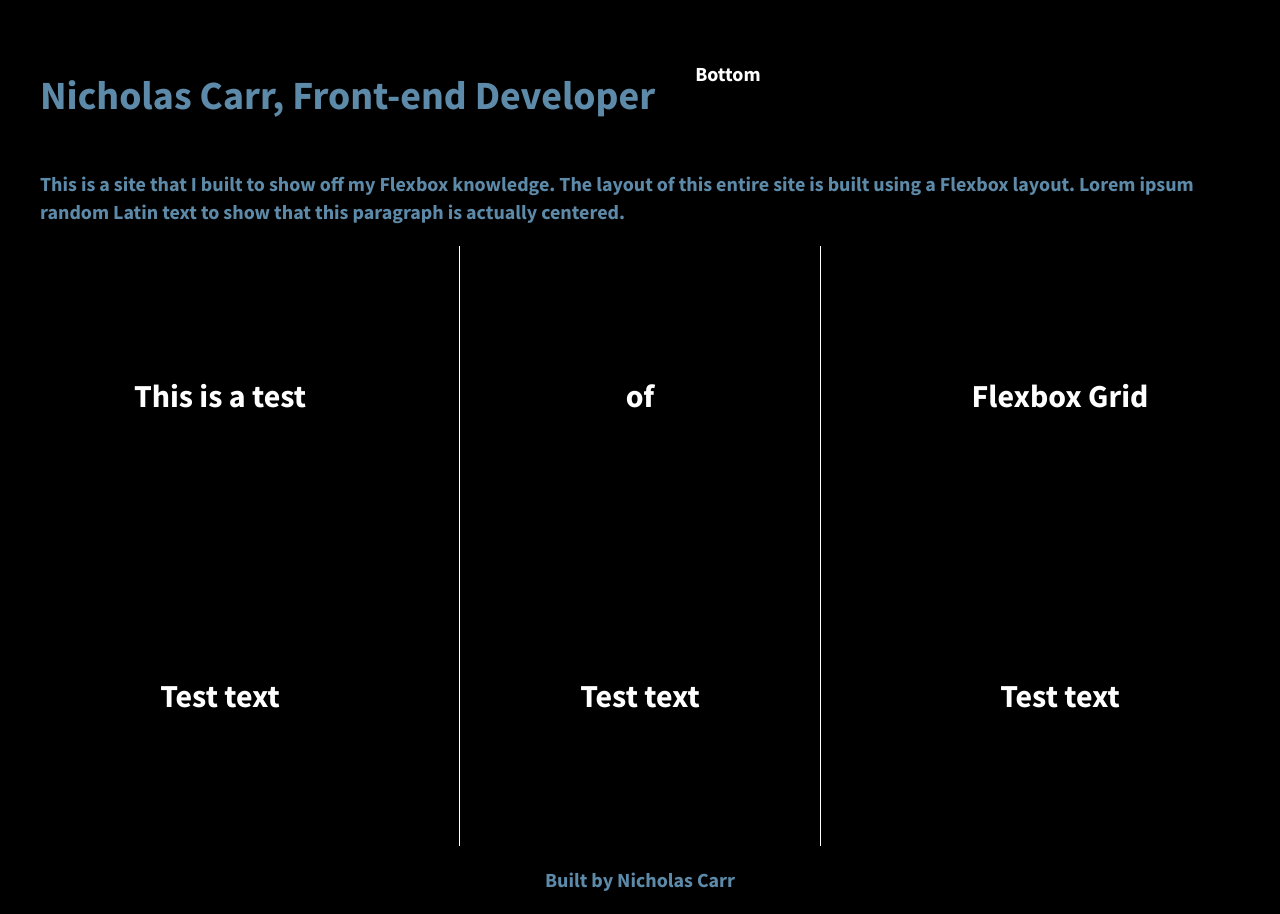
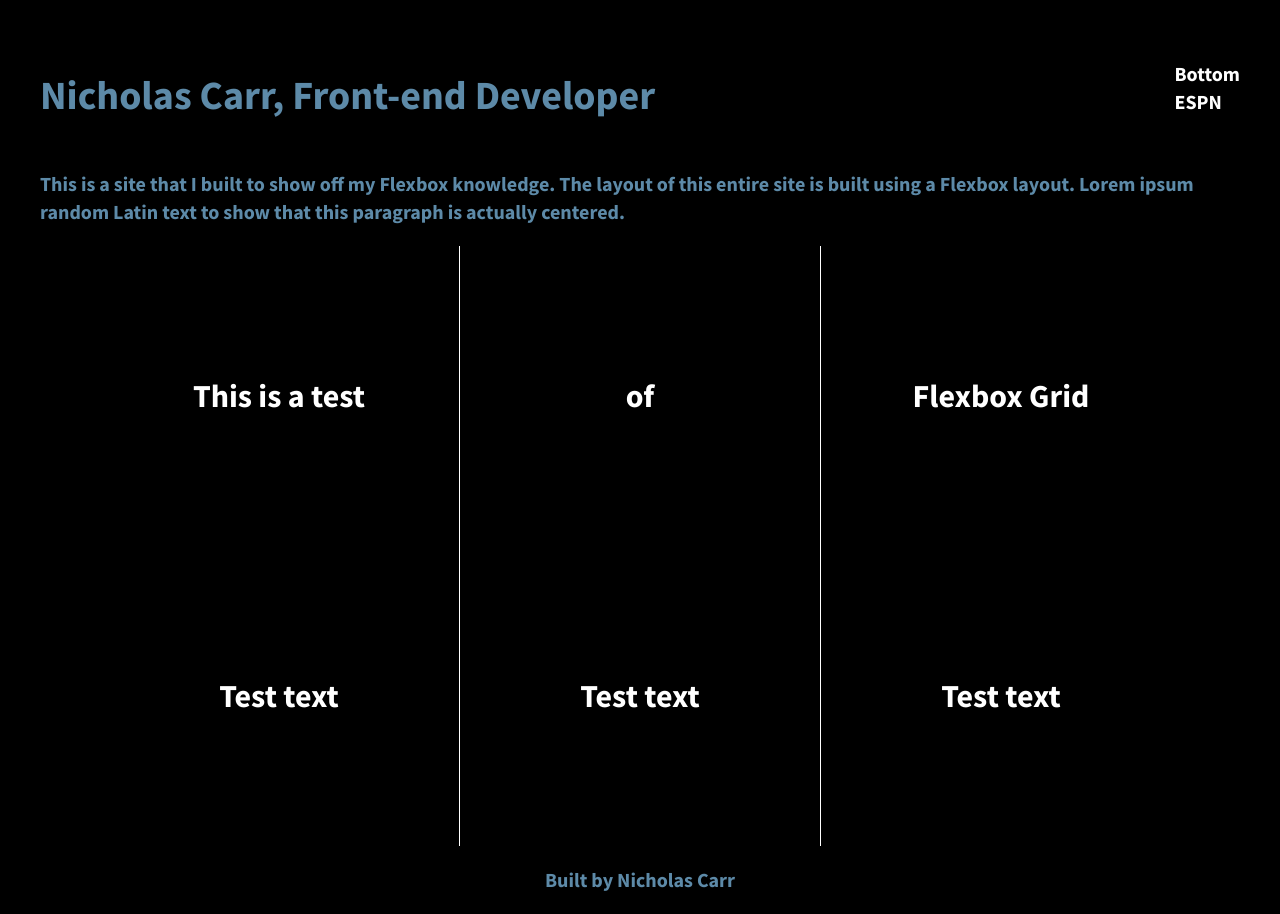
Before and after one commit to carrnicholas/flexbox-grid, a plain HTML site: page index.html in a window 1280 px wide. Drawn offline with nearby package versions, Linux system fonts and the light colour scheme.

Commit message:
Some changes to CSS layout

```diff
--- a/css/main.css
+++ b/css/main.css
@@ -114,19 +114,20 @@ body {
   /*add display:flex and set justify-content to space-between*/
   font-weight: 700;
   display: flex;
-  justify-content: space-between;
+  justify-content: center;
   align-items: center;
   flex-flow: row wrap;
 }
 
+.flex-thing {
+  width: 100%;
+}
+
 header {
   display: flex;
-  justify-content: space-beween;
-}
-
-#navbar {
-  display: flex;
-  justify-content: flex-end;
+  justify-content: space-between;
+  align-items: center;
+  width: 100%
 }
 
 #navbar a {
--- a/index.html
+++ b/index.html
@@ -25,11 +25,10 @@
           <header>
             <div class="flex-thing">
             <h1>Nicholas Carr, Front-end Developer</h1>
-          </div>
-          <div class="flex-thing"
             <nav id="navbar">
               <ul>
                 <li><a href="#bottom">Bottom</a></li>
+                <li><a href="https://www.espn.com/">ESPN</a></li>
               </ul>
             </nav>
           </div>
```
